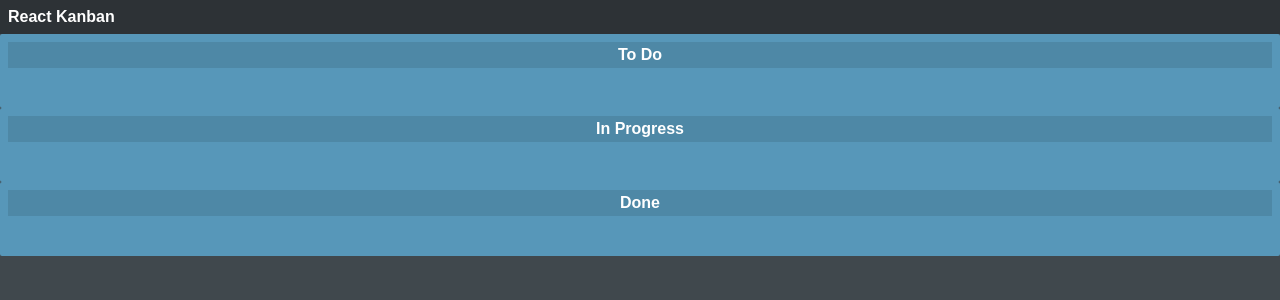
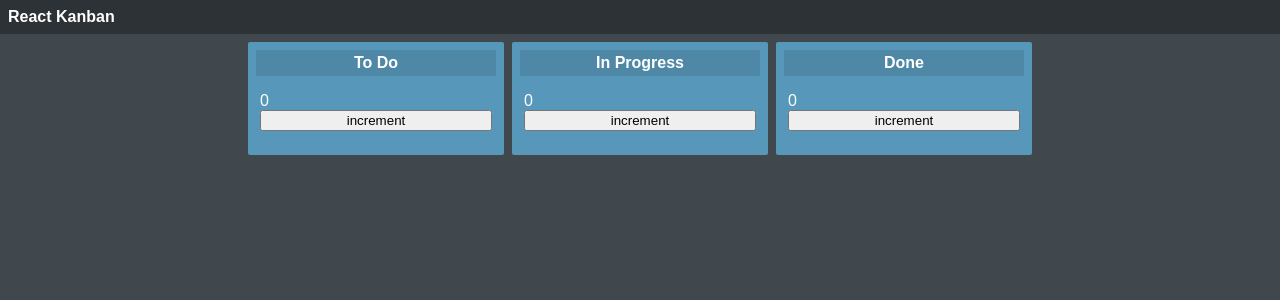
Before and after one commit to gerrysousa/react-para-iniciantes, a React (Vite) app: page / in a window 1280 px wide. Shown: the top 300 px of the page. Built offline with nearby package versions, Linux system fonts and the light colour scheme.

Commit message:
Controle de estado com useState Hook

```diff
--- a/src/App.jsx
+++ b/src/App.jsx
@@ -6,8 +6,8 @@
   return (
     <div className="App">
       <Navbar />
-      <div>
-        <TaskList title="To Do" />
+      <div className="container">
+        <TaskList className="tasklist" title="To Do" />
         <TaskList title="In Progress" />
         <TaskList title="Done" />
       </div>
--- a/src/components/TaskList/TaskList.jsx
+++ b/src/components/TaskList/TaskList.jsx
@@ -1,12 +1,22 @@
-import React from "react";
+import React, { useState } from "react";
 import "./tasklist.css";
 import PropTypes from "prop-types";
 
 export default function TaskList({ title }) {
+  const [count, setCount] = useState(0);
+
+  const incrementCount = () => {
+    setCount((currentCount) => {
+      return currentCount + 1;
+    });
+  };
   return (
     <div className="tasklist">
       <div className="title">{title}</div>
-      <div className="content"></div>
+      <div className="content">
+        {count}
+        <button onClick={incrementCount}>increment</button>
+      </div>
     </div>
   );
 }
```
Also changed, not shown: 1 other file (tests, documents, lock files or other folders).
